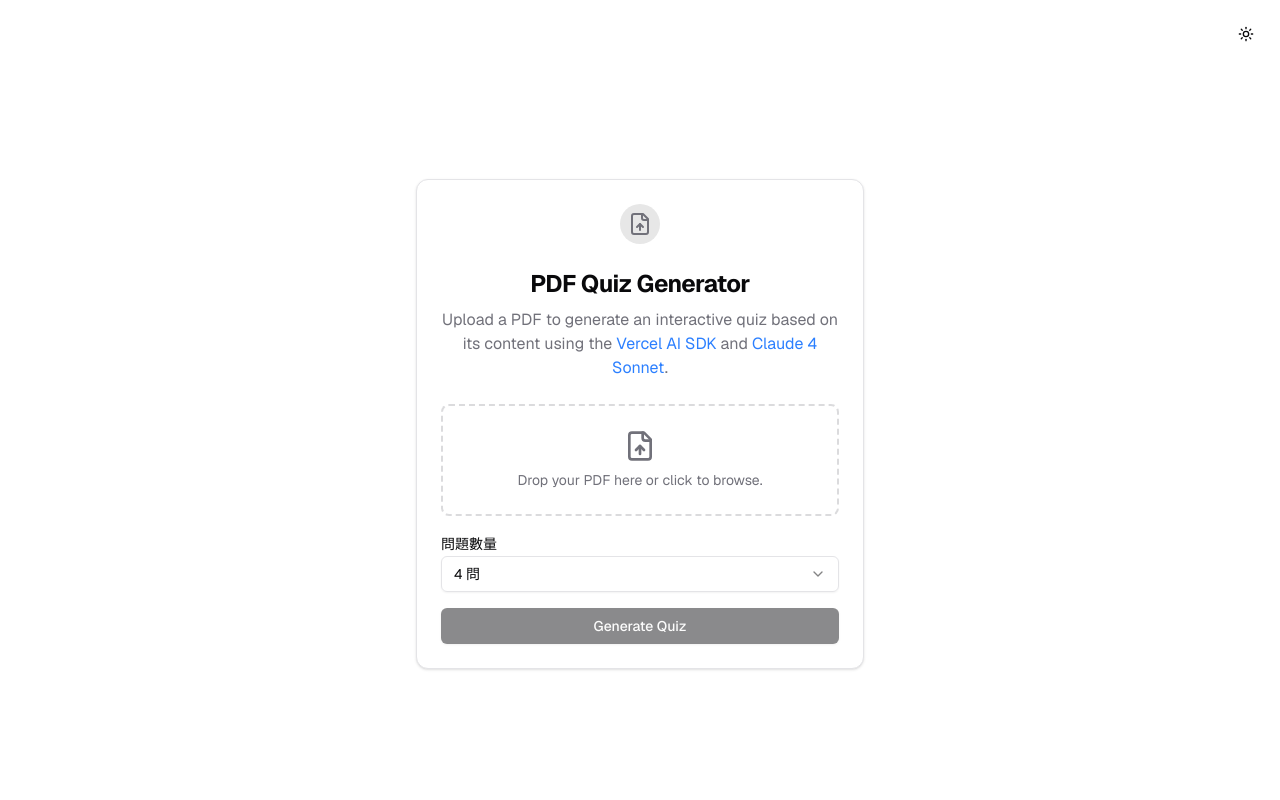
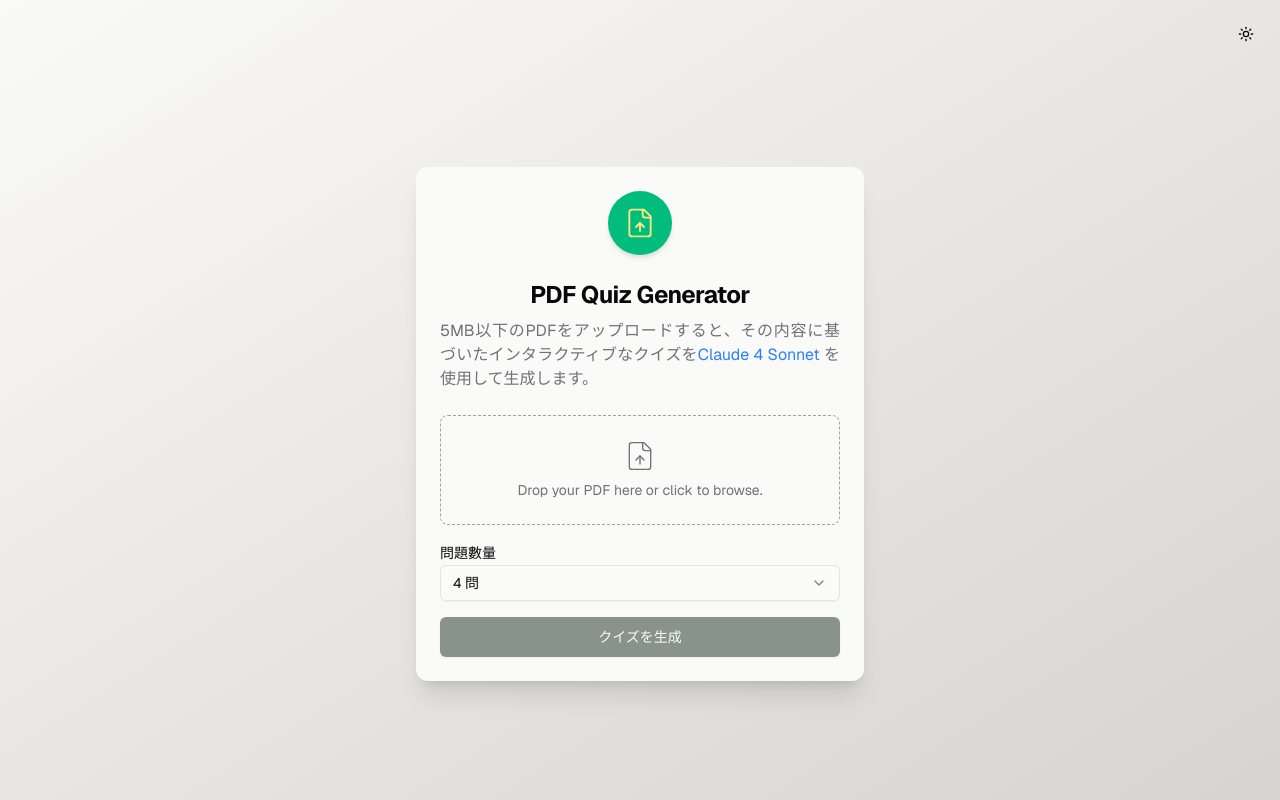
Before and after one commit to liuchiawei/pdf-to-quiz-generator, a Next.js app: page / in a window 1280 px wide. Built offline with nearby package versions, Linux system fonts and the light colour scheme.

Commit message:
ui: update top page style

```diff
--- a/app/(preview)/globals.css
+++ b/app/(preview)/globals.css
@@ -68,13 +68,13 @@
 
 @layer base {
     :root {
-        --background: 0 0% 100%;
+        --background: 60 10% 96.1%;
         --foreground: 240 10% 3.9%;
         --card: 0 0% 100%;
         --card-foreground: 240 10% 3.9%;
         --popover: 0 0% 100%;
         --popover-foreground: 240 10% 3.9%;
-        --primary: 240 5.9% 10%;
+        --primary: 153 27% 14.5%;
         --primary-foreground: 0 0% 98%;
         --secondary: 240 4.8% 95.9%;
         --secondary-foreground: 240 5.9% 10%;
@@ -95,7 +95,7 @@
         --radius: 0.5rem;
     }
     .dark {
-        --background: 240 10% 3.9%;
+        --background: 150 11.1% 7.1%;
         --foreground: 0 0% 98%;
         --card: 240 10% 3.9%;
         --card-foreground: 0 0% 98%;
--- a/app/(preview)/layout.tsx
+++ b/app/(preview)/layout.tsx
@@ -3,6 +3,7 @@ import { Metadata } from "next";
 import { Toaster } from "sonner";
 import { ThemeProvider } from "next-themes";
 import { Geist } from "next/font/google";
+import { ThemeToggle } from "@/components/themeToggle";
 
 const geist = Geist({ subsets: ["latin"] });
 
@@ -19,10 +20,11 @@ export default function RootLayout({
 }>) {
   return (
     <html lang="ja" suppressHydrationWarning className={`${geist.className}`}>
-      <body>
+      <body className="bg-gradient-to-br from-stone-50 to-stone-300 dark:from-emerald-800 dark:to-emerald-950">
         <ThemeProvider attribute="class" enableSystem>
           <Toaster position="top-center" richColors />
           {children}
+          <ThemeToggle className="absolute top-4 right-4 cursor-pointer" />
         </ThemeProvider>
       </body>
     </html>
--- a/app/(preview)/page.tsx
+++ b/app/(preview)/page.tsx
@@ -21,8 +21,13 @@ import { Link } from "@/components/ui/link";
 import { generateQuizTitle } from "./actions";
 import { AnimatePresence, motion } from "framer-motion";
 import { Label } from "@/components/ui/label";
-import { Select, SelectContent, SelectItem, SelectTrigger, SelectValue } from "@/components/ui/select";
-import { ThemeToggle } from "@/components/themeToggle";
+import {
+  Select,
+  SelectContent,
+  SelectItem,
+  SelectTrigger,
+  SelectValue,
+} from "@/components/ui/select";
 
 export default function ChatWithFiles() {
   const [files, setFiles] = useState<File[]>([]);
@@ -54,14 +59,14 @@ export default function ChatWithFiles() {
 
     if (isSafari && isDragging) {
       toast.error(
-        "Safari does not support drag & drop. Please use the file picker.",
+        "Safari does not support drag & drop. Please use the file picker."
       );
       return;
     }
 
     const selectedFiles = Array.from(e.target.files || []);
     const validFiles = selectedFiles.filter(
-      (file) => file.type === "application/pdf" && file.size <= 5 * 1024 * 1024,
+      (file) => file.type === "application/pdf" && file.size <= 5 * 1024 * 1024
     );
     console.log(validFiles);
 
@@ -88,35 +93,49 @@ export default function ChatWithFiles() {
         name: file.name,
         type: file.type,
         data: await encodeFileAsBase64(file),
-      })),
+      }))
     );
     submit({ files: encodedFiles, questionsLength });
     const generatedTitle = await generateQuizTitle(encodedFiles[0].name);
     setTitle(generatedTitle);
   };
 
+  console.log("partialQuestions", JSON.stringify(partialQuestions, null, 2));
+
   const clearPDF = () => {
     setFiles([]);
   };
 
   // クイズの進行度を計算する
-  const progress = partialQuestions ? (partialQuestions.length / questionsLength) * 100 : 0;
+  const progress = partialQuestions
+    ? (partialQuestions.length / questionsLength) * 100
+    : 0;
 
   // 生成問題数チェック
-  const isQuestionsComplete = (partial: typeof partialQuestions): partial is z.infer<typeof questionsSchema> => {
-    return partial !== undefined &&
-           partial.length === questionsLength &&
-           partial.every(q => q && q.question && q.options && q.answer);
+  const isQuestionsComplete = (
+    partial: typeof partialQuestions
+  ): partial is z.infer<typeof questionsSchema> => {
+    return (
+      partial !== undefined &&
+      partial.length === questionsLength &&
+      partial.every((q) => q && q.question && q.options && q.answer)
+    );
   };
 
   // 問題数がユーザー選んだ数になったらクイズを表示
   if (isQuestionsComplete(partialQuestions)) {
-    return <Quiz title={title ?? "Quiz"} questions={partialQuestions} clearPDF={clearPDF} />;
+    return (
+      <Quiz
+        title={title ?? "Quiz"}
+        questions={partialQuestions}
+        clearPDF={clearPDF}
+      />
+    );
   }
 
   return (
     <div
-      className="h-full min-h-screen w-full flex justify-center items-center bg-background text-foreground"
+      className="h-full min-h-screen w-full flex justify-center items-center text-foreground overflow-hidden"
       onDragOver={(e) => {
         e.preventDefault();
         setIsDragging(true);
@@ -148,31 +167,35 @@ export default function ChatWithFiles() {
           </motion.div>
         )}
       </AnimatePresence>
-      <Card className="w-full max-w-md h-full border-0 sm:border sm:h-fit mt-12">
+      <Card className="w-full max-w-md h-fit md:h-full border-none mt-12 bg-stone-50 dark:bg-emerald-800 shadow-xl">
         <CardHeader className="text-center space-y-6">
           <div className="mx-auto flex items-center justify-center space-x-2 text-muted-foreground">
-            <div className="rounded-full bg-primary/10 p-2">
-              <FileUp className="h-6 w-6" />
-            </div>
+            <motion.div
+              initial={{ opacity: 0, y: 50, rotate: "45deg", scale: 0.5 }}
+              whileInView={{ opacity: 1, y: 0, rotate: 0, scale: 1 }}
+              transition={{ type: "spring" }}
+              className="rounded-full bg-emerald-500 dark:bg-emerald-700 text-amber-200 p-4 shadow-md"
+            >
+              <FileUp strokeWidth={1.4} className="size-8" />
+            </motion.div>
           </div>
           <div className="space-y-2">
             <CardTitle className="text-2xl font-bold">
               PDF Quiz Generator
             </CardTitle>
-            <CardDescription className="text-base">
-              Upload a PDF to generate an interactive quiz based on its content
-              using the <Link href="https://sdk.vercel.ai">Vercel AI SDK</Link> and{" "}
+            <CardDescription className="text-base text-justify">
+              5MB以下のPDFをアップロードすると、その内容に基づいたインタラクティブなクイズを
               <Link href="https://sdk.vercel.ai/providers/ai-sdk-providers/google-generative-ai">
                 Claude 4 Sonnet
-              </Link>
-              .
+              </Link>{" "}
+              を使用して生成します。
             </CardDescription>
           </div>
         </CardHeader>
         <CardContent>
           <form onSubmit={handleSubmitWithFiles} className="space-y-4">
             <div
-              className={`relative flex flex-col items-center justify-center border-2 border-dashed border-muted-foreground/25 rounded-lg p-6 transition-colors hover:border-muted-foreground/50`}
+              className={`relative flex flex-col items-center justify-center border border-dashed border-stone-400 rounded-lg p-6 transition-colors hover:bg-stone-200/70 dark:hover:bg-emerald-700/30`}
             >
               <input
                 title="Upload PDF"
@@ -181,7 +204,10 @@ export default function ChatWithFiles() {
                 accept="application/pdf"
                 className="absolute inset-0 opacity-0 cursor-pointer"
               />
-              <FileUp className="h-8 w-8 mb-2 text-muted-foreground" />
+              <FileUp
+                strokeWidth={1}
+                className="size-8 mb-2 text-muted-foreground"
+              />
               <p className="text-sm text-muted-foreground text-center">
                 {files.length > 0 ? (
                   <span className="font-medium text-foreground">
@@ -198,7 +224,9 @@ export default function ChatWithFiles() {
               {mounted ? (
                 <Select
                   value={questionsLength.toString()}
-                  onValueChange={(value: string) => setQuestionsLength(parseInt(value))}
+                  onValueChange={(value: string) =>
+                    setQuestionsLength(parseInt(value))
+                  }
                 >
                   <SelectTrigger id="questions-length">
                     <SelectValue placeholder="問題数を選択" />
@@ -221,16 +249,19 @@ export default function ChatWithFiles() {
 
             <Button
               type="submit"
-              className={`w-full ${mounted && isLoading ? "animate-pulse" : ""}`}
+              className={`w-full cursor-pointer ${
+                mounted && isLoading ? "animate-pulse" : ""
+              }`}
               disabled={files.length === 0}
+              size="lg"
             >
               {isLoading ? (
                 <span className="flex items-center space-x-2">
                   <Loader2 className="h-4 w-4 animate-spin" />
-                  <span>Generating Quiz...</span>
+                  <span>クイズを生成中...</span>
                 </span>
               ) : (
-                "Generate Quiz"
+                "クイズを生成"
               )}
             </Button>
           </form>
@@ -253,7 +284,9 @@ export default function ChatWithFiles() {
                 />
                 <span className="text-muted-foreground text-center col-span-4 sm:col-span-2">
                   {partialQuestions
-                    ? `Generating question ${partialQuestions.length + 1} of ${questionsLength}`
+                    ? `Generating question ${
+                        partialQuestions.length + 1
+                      } of ${questionsLength}`
                     : "Analyzing PDF content"}
                 </span>
               </div>
@@ -261,7 +294,6 @@ export default function ChatWithFiles() {
           </CardFooter>
         )}
       </Card>
-      <ThemeToggle className="absolute top-4 right-4 cursor-pointer" />
     </div>
   );
 }
--- a/package.json
+++ b/package.json
@@ -26,6 +26,7 @@
     "clsx": "^2.1.1",
     "framer-motion": "^12.12.2",
     "lucide-react": "^0.511.0",
+    "motion": "^12.23.24",
     "next": "15.1.8",
     "next-themes": "^0.4.6",
     "react": "^19.1.0",
```
Also changed, not shown: 2 other files (tests, documents, lock files or other folders).
